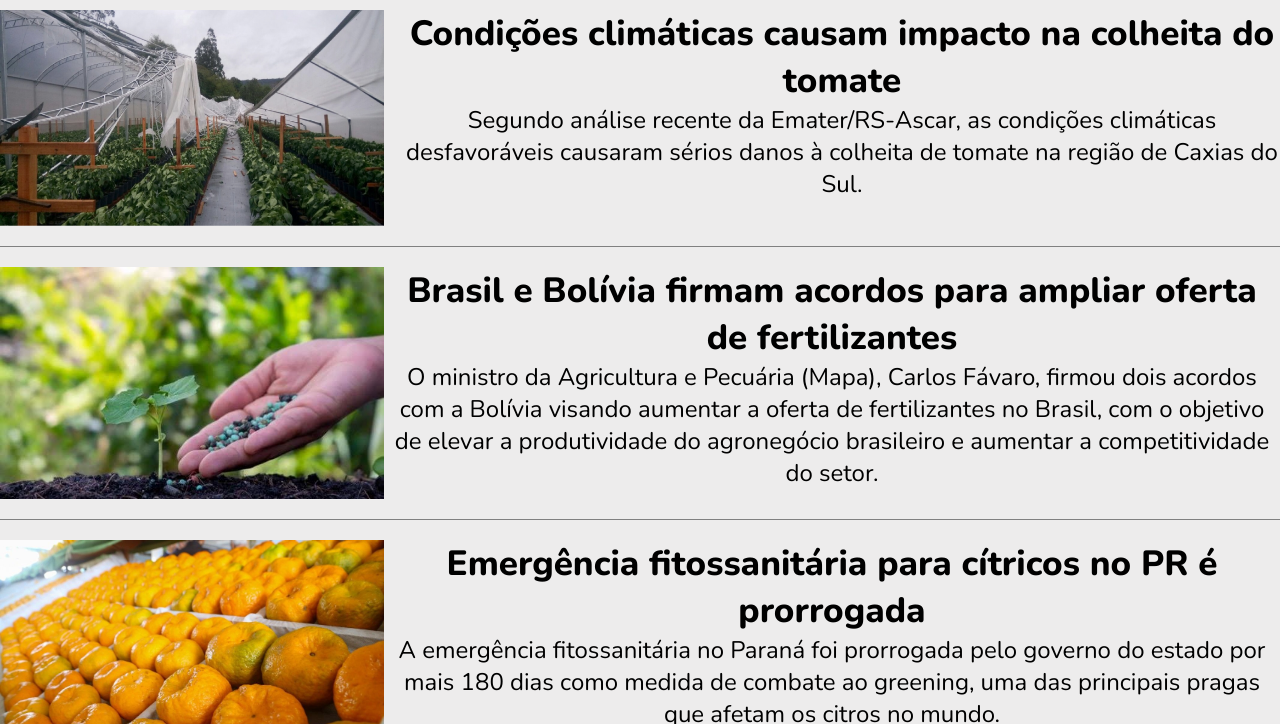
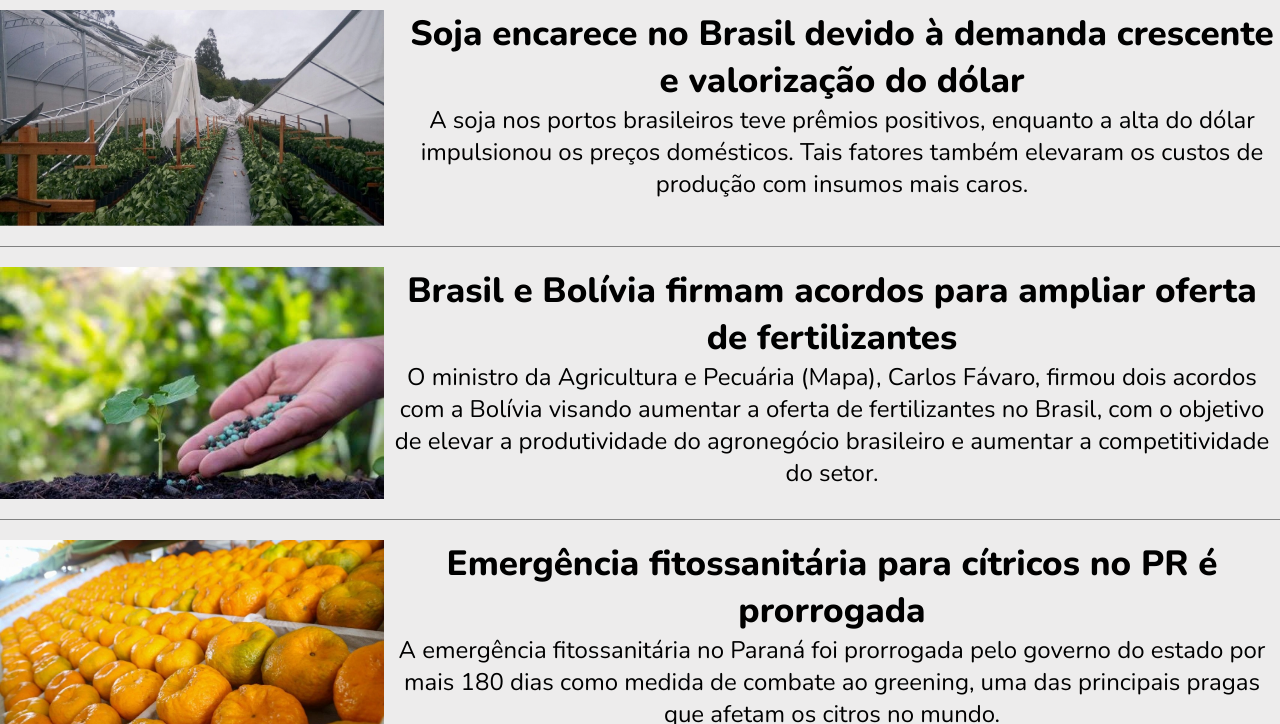
Before and after one commit to darkzinexe/Agro-news, a plain HTML site: page index.html in a window 1280 px wide. Shown: the part 76-800 px from the top of the page. Drawn offline with nearby package versions, Linux system fonts and the light colour scheme.

Commit message:
Atualizar o index.html

```diff
--- a/index.html
+++ b/index.html
@@ -41,12 +41,10 @@
           <img class="imagem-noticia-1-home" src="imagem_noticia_1.png" />
             <div class="home-text-1">
           <h1 class="titulo-noticia-1-home">
-            Condições climáticas causam impacto na colheita do tomate
+            Soja encarece no Brasil devido à demanda crescente e valorização do dólar
           </h1>
           <p class="trecho-noticia-1-home">
-            Segundo análise recente da Emater/RS-Ascar, as condições climáticas
-            desfavoráveis causaram sérios danos à colheita de tomate na região
-            de Caxias do Sul.
+            A soja nos portos brasileiros teve prêmios positivos, enquanto a alta do dólar impulsionou os preços domésticos. Tais fatores também elevaram os custos de produção com insumos mais caros.
           </p>
             </div>
             </div>
```
